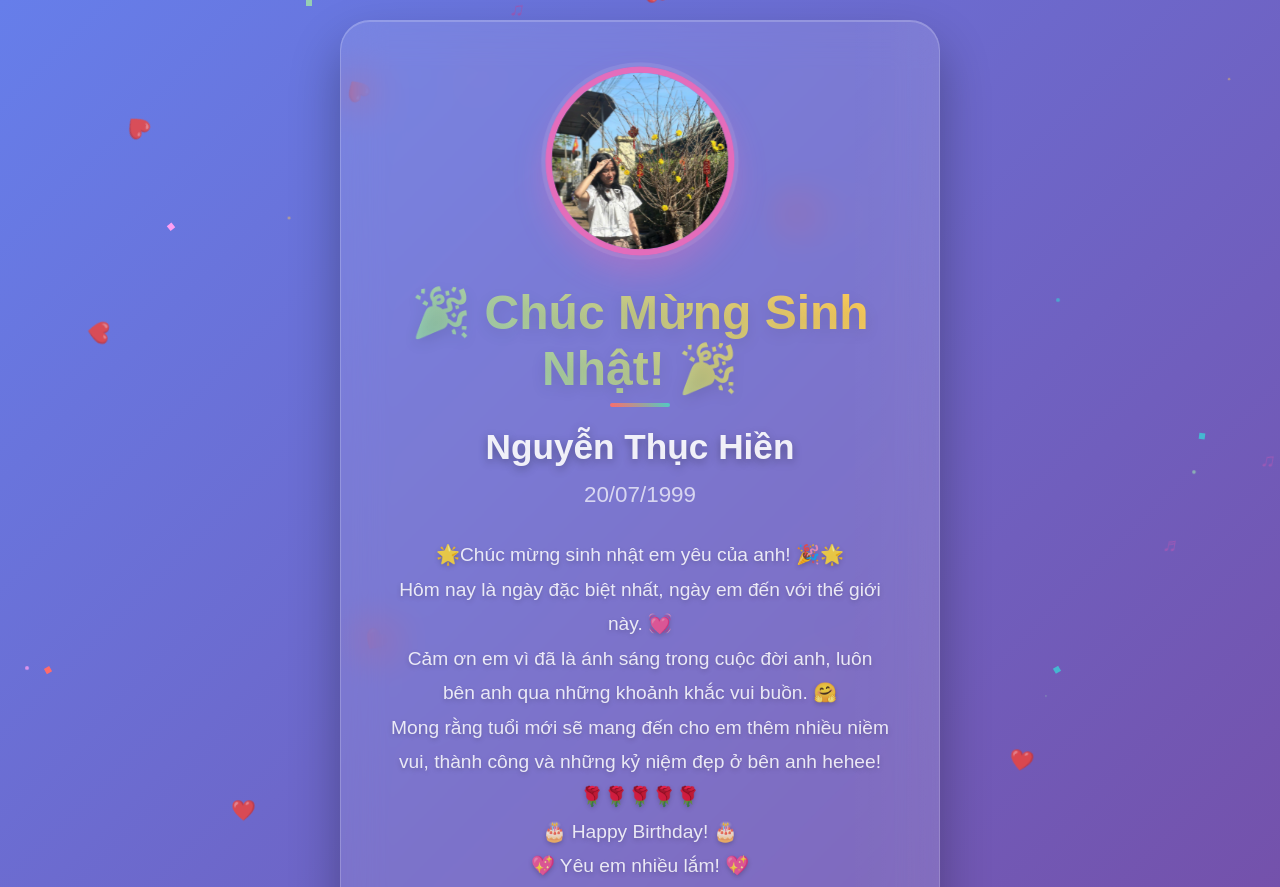
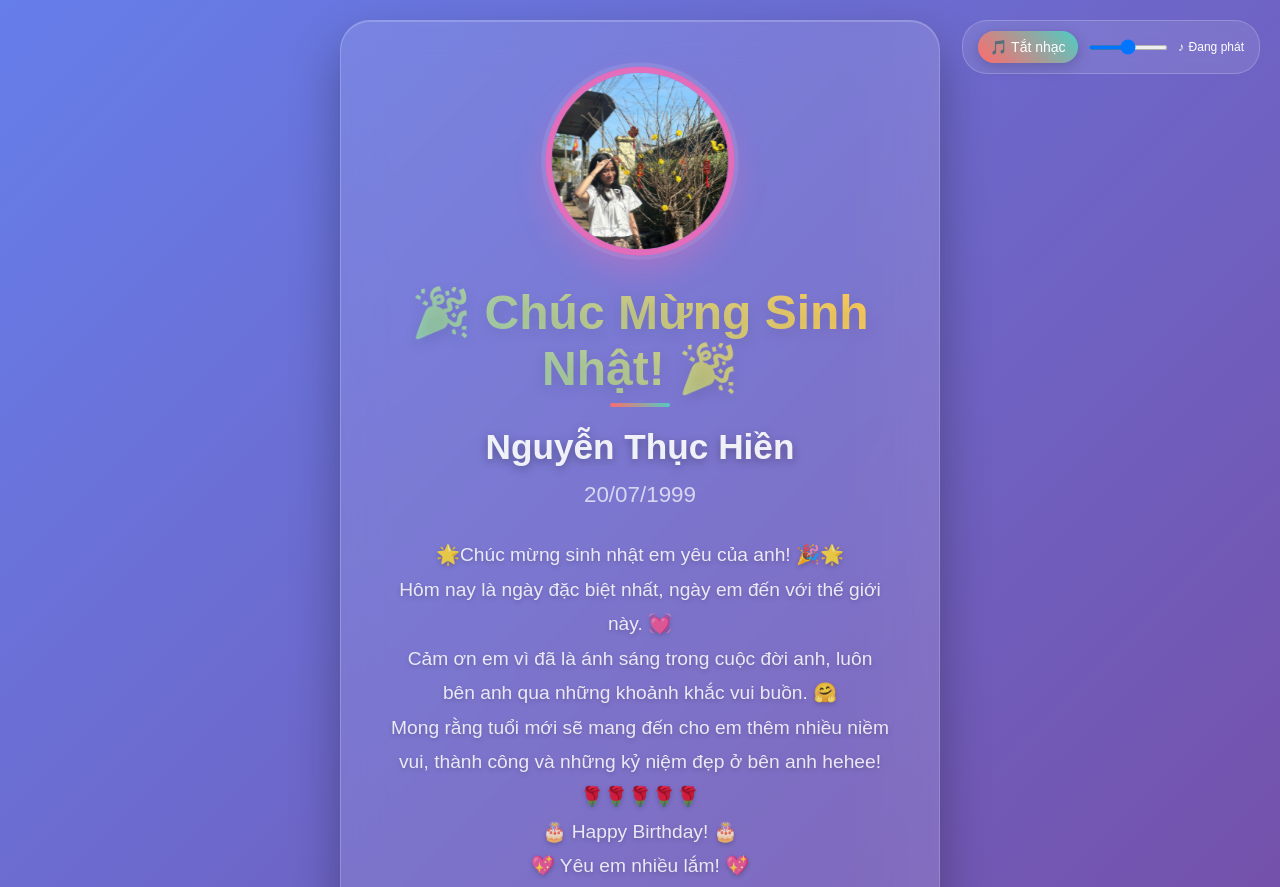
Before and after one commit to dekikhang/birthday2025, a plain HTML site: page index.html in a window 1280 px wide. Shown: the top 887 px of the page. Drawn offline with Linux system fonts and the light colour scheme.

Commit message:
index.html

```diff
--- a/index.html
+++ b/index.html
@@ -27,6 +27,74 @@
             height: 100%;
             pointer-events: none;
             z-index: 1;
+        }
+
+        /* Music Control Styles */
+        .music-controls {
+            position: fixed;
+            top: 20px;
+            right: 20px;
+            z-index: 1000;
+            display: flex;
+            gap: 10px;
+            align-items: center;
+            background: rgba(255, 255, 255, 0.1);
+            backdrop-filter: blur(10px);
+            padding: 10px 15px;
+            border-radius: 25px;
+            border: 1px solid rgba(255, 255, 255, 0.2);
+        }
+
+        .music-btn {
+            background: linear-gradient(45deg, #ff6b6b, #4ecdc4);
+            color: white;
+            border: none;
+            padding: 8px 12px;
+            border-radius: 20px;
+            font-size: 14px;
+            cursor: pointer;
+            transition: all 0.3s ease;
+            box-shadow: 0 4px 15px rgba(0, 0, 0, 0.2);
+        }
+
+        .music-btn:hover {
+            transform: translateY(-2px);
+            box-shadow: 0 6px 20px rgba(0, 0, 0, 0.3);
+        }
+
+        .volume-control {
+            width: 80px;
+            height: 5px;
+            background: rgba(255, 255, 255, 0.3);
+            border-radius: 3px;
+            outline: none;
+            cursor: pointer;
+        }
+
+        .volume-control::-webkit-slider-thumb {
+            appearance: none;
+            width: 15px;
+            height: 15px;
+            background: #4ecdc4;
+            border-radius: 50%;
+            cursor: pointer;
+        }
+
+        .music-status {
+            color: white;
+            font-size: 12px;
+            display: flex;
+            align-items: center;
+            gap: 5px;
+        }
+
+        .music-note-icon {
+            animation: musicBounce 1s infinite;
+        }
+
+        @keyframes musicBounce {
+            0%, 100% { transform: scale(1); }
+            50% { transform: scale(1.2); }
         }
 
         .heart {
@@ -442,9 +510,46 @@
             0% { transform: translateY(-100vh) rotate(0deg); }
             100% { transform: translateY(100vh) rotate(360deg); }
         }
+
+        /* Mobile responsive styles */
+        @media (max-width: 768px) {
+            .music-controls {
+                top: 10px;
+                right: 10px;
+                padding: 8px 12px;
+            }
+
+            .volume-control {
+                width: 60px;
+            }
+
+            .birthday-card {
+                padding: 30px 20px;
+            }
+
+            .birthday-title {
+                font-size: 2.5em;
+            }
+        }
     </style>
 </head>
 <body>
+    <!-- Audio element for background music -->
+    <audio id="backgroundMusic" loop>
+        <source src="hpbd.mp3" type="audio/mpeg">
+        Your browser does not support the audio element.
+    </audio>
+
+    <!-- Music controls -->
+    <div class="music-controls">
+        <button class="music-btn" id="musicToggle" onclick="toggleMusic()">🎵 Tắt nhạc</button>
+        <input type="range" class="volume-control" id="volumeSlider" min="0" max="1" step="0.1" value="0.5" onchange="changeVolume()">
+        <div class="music-status">
+            <span class="music-note-icon">♪</span>
+            <span id="musicStatus">Đang phát</span>
+        </div>
+    </div>
+
     <div class="background-animation" id="backgroundAnimation"></div>
 
     <div class="card-container">
@@ -506,8 +611,9 @@
     <script>
         let currentName = "Nguyễn Thục Hiền";
         let currentBirthDate = "1999-07-20";
-        let currentImageUrl = "img7.jpg"; // Đã thay đổi thành img7
+        let currentImageUrl = "img7.jpg";
         let currentImageIndex = 0;
+        let musicPlaying = false;
 
         const availableMedia = [
             { type: 'image', src: 'img1.jpg' },
@@ -519,6 +625,69 @@
             { type: 'image', src: 'img6.jpg' },
             { type: 'video', src: 'video1.mp4' }
         ];
+
+        // Music functions
+        function initializeMusic() {
+            const audio = document.getElementById('backgroundMusic');
+            const volumeSlider = document.getElementById('volumeSlider');
+
+            // Set initial volume
+            audio.volume = 0.5;
+
+            // Try to play music automatically
+            playMusic();
+        }
+
+        function playMusic() {
+            const audio = document.getElementById('backgroundMusic');
+            const musicToggle = document.getElementById('musicToggle');
+            const musicStatus = document.getElementById('musicStatus');
+
+            audio.play().then(() => {
+                musicPlaying = true;
+                musicToggle.textContent = '🔇 Tắt nhạc';
+                musicStatus.textContent = 'Đang phát';
+
+                // Add music notes effect
+                for (let i = 0; i < 8; i++) {
+                    setTimeout(() => {
+                        document.getElementById('backgroundAnimation').appendChild(createMusicNote());
+                    }, i * 200);
+                }
+            }).catch(error => {
+                console.log('Không thể phát nhạc tự động:', error);
+                musicToggle.textContent = '🎵 Bật nhạc';
+                musicStatus.textContent = 'Nhấn để phát';
+            });
+        }
+
+        function toggleMusic() {
+            const audio = document.getElementById('backgroundMusic');
+            const musicToggle = document.getElementById('musicToggle');
+            const musicStatus = document.getElementById('musicStatus');
+
+            if (musicPlaying) {
+                audio.pause();
+                musicPlaying = false;
+                musicToggle.textContent = '🎵 Bật nhạc';
+                musicStatus.textContent = 'Đã tắt';
+            } else {
+                audio.play().then(() => {
+                    musicPlaying = true;
+                    musicToggle.textContent = '🔇 Tắt nhạc';
+                    musicStatus.textContent = 'Đang phát';
+                }).catch(error => {
+                    console.log('Không thể phát nhạc:', error);
+                    alert('Không thể phát nhạc. Vui lòng kiểm tra file hpbd.mp3');
+                });
+            }
+        }
+
+        function changeVolume() {
+            const audio = document.getElementById('backgroundMusic');
+            const volumeSlider = document.getElementById('volumeSlider');
+            audio.volume = volumeSlider.value;
+        }
 
         function formatBirthDate(dateString) {
             const date = new Date(dateString);
@@ -553,6 +722,13 @@
                 setTimeout(() => {
                     background.appendChild(createSparkle());
                 }, i * 150);
+            }
+
+            // Add music notes when clicking cake
+            for (let i = 0; i < 5; i++) {
+                setTimeout(() => {
+                    background.appendChild(createMusicNote());
+                }, i * 200);
             }
 
             const cake = document.getElementById('birthdayCake');
@@ -670,122 +846,4 @@
 
         function createHeart() {
             const heart = document.createElement('div');
-            heart.className = 'heart';
-            heart.innerHTML = '❤️';
-            heart.style.left = Math.random() * 100 + '%';
-            heart.style.animationDelay = Math.random() * 2 + 's';
-            heart.style.animationDuration = (4 + Math.random() * 4) + 's';
-            return heart;
-        }
-
-        function createFirework() {
-            const colors = ['#ff6b6b', '#4ecdc4', '#45b7d1', '#96ceb4', '#feca57', '#ff9ff3'];
-            const firework = document.createElement('div');
-            firework.className = 'firework';
-            firework.style.backgroundColor = colors[Math.floor(Math.random() * colors.length)];
-            firework.style.left = Math.random() * 100 + '%';
-            firework.style.top = Math.random() * 100 + '%';
-            firework.style.animationDelay = Math.random() * 2 + 's';
-            return firework;
-        }
-
-        function createSparkle() {
-            const sparkle = document.createElement('div');
-            sparkle.className = 'sparkle';
-            sparkle.style.left = Math.random() * 100 + '%';
-            sparkle.style.top = Math.random() * 100 + '%';
-            return sparkle;
-        }
-
-        function createMusicNote() {
-            const notes = ['♪', '♫', '♬', '♩'];
-            const musicNote = document.createElement('div');
-            musicNote.className = 'music-note';
-            musicNote.innerHTML = notes[Math.floor(Math.random() * notes.length)];
-            musicNote.style.left = Math.random() * 100 + '%';
-            musicNote.style.top = Math.random() * 100 + '%';
-            return musicNote;
-        }
-
-        function createConfetti() {
-            const colors = ['#ff6b6b', '#4ecdc4', '#45b7d1', '#96ceb4', '#feca57', '#ff9ff3'];
-            const confetti = document.createElement('div');
-            confetti.className = 'confetti';
-            confetti.style.backgroundColor = colors[Math.floor(Math.random() * colors.length)];
-            confetti.style.left = Math.random() * 100 + '%';
-            confetti.style.animationDelay = Math.random() * 3 + 's';
-            return confetti;
-        }
-
-        function addMoreEffects() {
-            const background = document.getElementById('backgroundAnimation');
-
-            for (let i = 0; i < 5; i++) {
-                background.appendChild(createHeart());
-            }
-
-            for (let i = 0; i < 8; i++) {
-                background.appendChild(createFirework());
-            }
-
-            for (let i = 0; i < 10; i++) {
-                background.appendChild(createSparkle());
-            }
-
-            for (let i = 0; i < 15; i++) {
-                background.appendChild(createConfetti());
-            }
-        }
-
-        function initializeEffects() {
-            const background = document.getElementById('backgroundAnimation');
-
-            for (let i = 0; i < 8; i++) {
-                background.appendChild(createHeart());
-            }
-
-            for (let i = 0; i < 12; i++) {
-                background.appendChild(createFirework());
-            }
-
-            for (let i = 0; i < 6; i++) {
-                background.appendChild(createMusicNote());
-            }
-
-            for (let i = 0; i < 10; i++) {
-                background.appendChild(createConfetti());
-            }
-        }
-
-        window.addEventListener('load', function() {
-            initializeEffects();
-            updateDisplay();
-
-            setInterval(() => {
-                const background = document.getElementById('backgroundAnimation');
-                if (background.children.length > 100) {
-                    for (let i = 0; i < 20; i++) {
-                        if (background.firstChild) {
-                            background.removeChild(background.firstChild);
-                        }
-                    }
-                }
-
-                background.appendChild(createHeart());
-                background.appendChild(createFirework());
-                if (Math.random() > 0.7) background.appendChild(createConfetti());
-            }, 2000);
-        });
-
-        document.querySelector('.birthday-card').addEventListener('click', function(e) {
-            if (e.target.tagName !== 'BUTTON' && e.target.tagName !== 'INPUT') {
-                for (let i = 0; i < 5; i++) {
-                    setTimeout(() => {
-                        document.getElementById('backgroundAnimation').appendChild(createSparkle());
-                    }, i * 100);
-                }
-            }
-        });
-    </script>
-</body>
-</html>
+            heart.className
```
